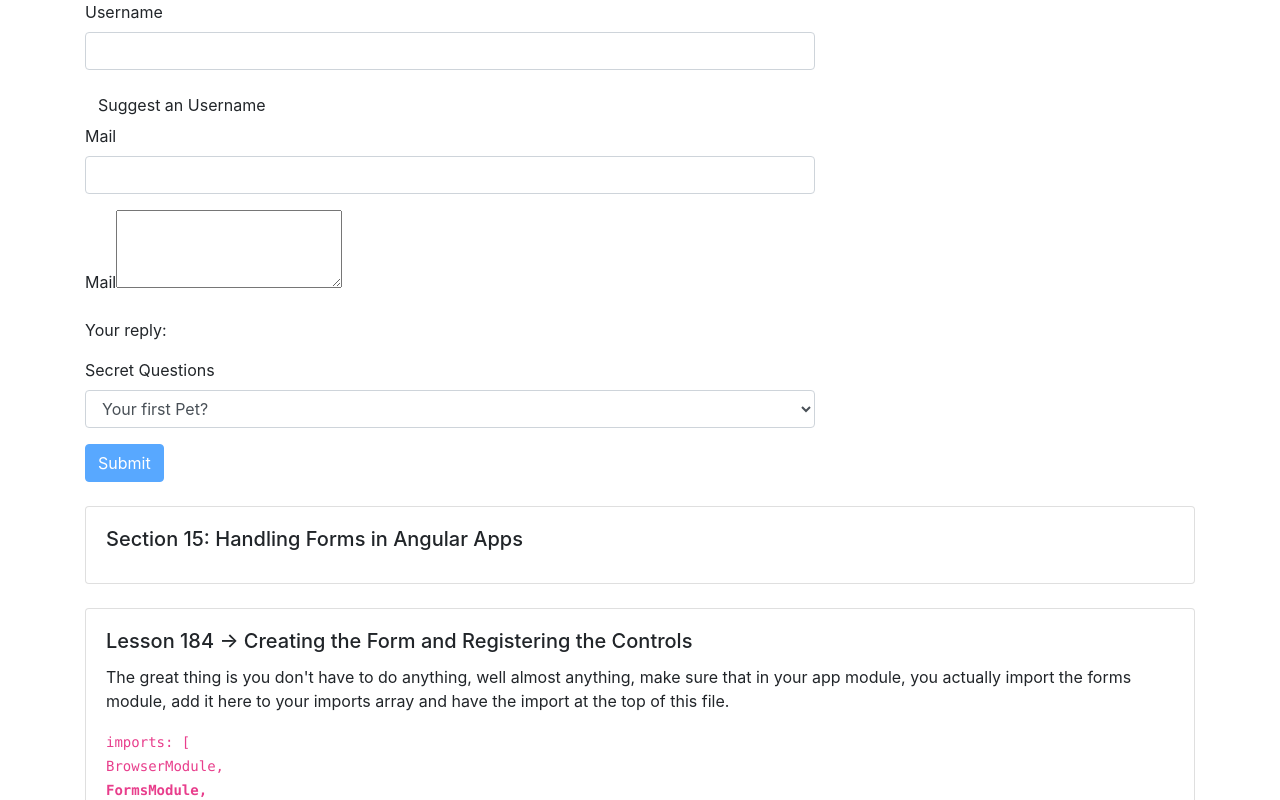
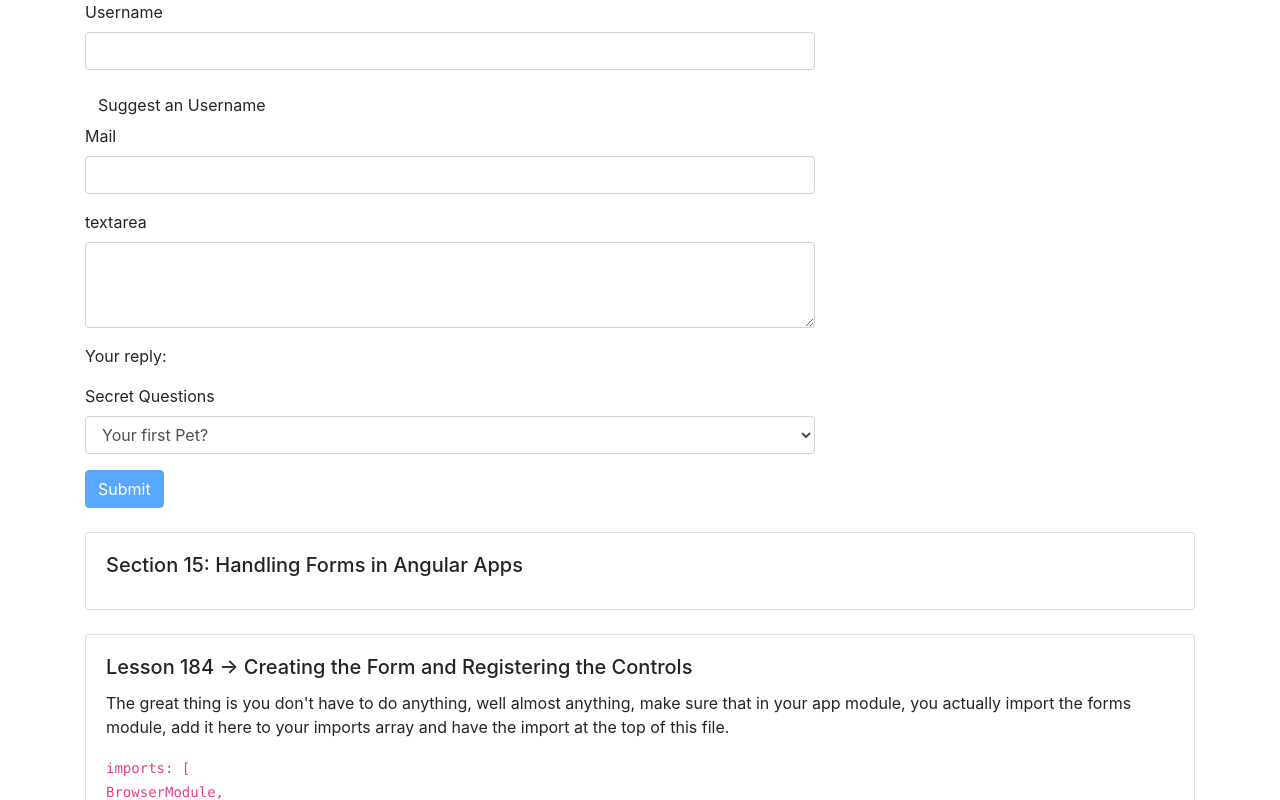
Before and after one commit to Sandro81/section15-Handling-forms-in-Angular-Apps, an Angular app: page / in a window 1280 px wide. Shown: the top 800 px of the page. Built offline with nearby package versions, Linux system fonts and the light colour scheme.

Commit message:
section 15

```diff
--- a/src/app/app.component.html
+++ b/src/app/app.component.html
@@ -29,10 +29,13 @@
           <p *ngIf="!email.valid && email.touched" class="help-block">Please enter a valid value!</p>
         </div>
         <div class="form-group">
-          <label for="email">Mail</label>
+          <label for="textarea">textarea</label>
           <textarea
+            id="textarea"
             name="questionAnswer"
-            rows="3">
+            rows="3"
+          class="form-control"
+          [(ngModel)]="answer">
           </textarea>
         </div>
         <p>Your reply: {{answer}}</p>
@@ -213,8 +216,19 @@
           <h5 class="card-title">Lesson 193. TD: Using ngModel with Two-Way-Binding </h5>
           <p class="card-text"> We don't use two-way binding, ngModel is either used without any binding or with one-way binding but sometimes you instantly want to check something or simply repeat whatever the user entered, let's show an example. </p>
           <p class="card-text"> <code>routerLink="/servers" </code></p>
+          <p class="card-text">So two-way binding is still possible, you can still use ngModel with two-way binding and with that, you saw all three forms. No binding to just tell Angular that an input is a control, one-way binding to give that control a default value and two-way binding to instantly output it or do whatever you want to do with that value.</p>
+          <p class="card-text">In the HTML <code>&#60;textarea <br>
+            id="textarea"<br>
+            name="questionAnswer"<br>
+            rows="3"<br>
+            class="form-control"<br>
+            [(ngModel)]="answer"><br>
+            &#60;/textarea> <br>
+            &#60;p>Your reply: &#123; &#123;answer}}&#60;/p></code></p>
+          <p class="card-text">In the component <code>answer = '';</code></p>
         </div>
       </div>
+
 
       <!--
       <br>
```
